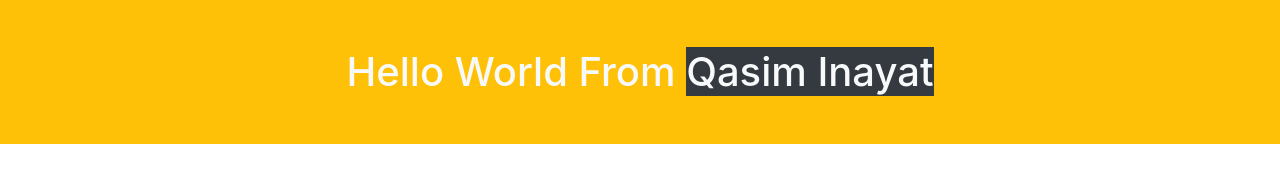
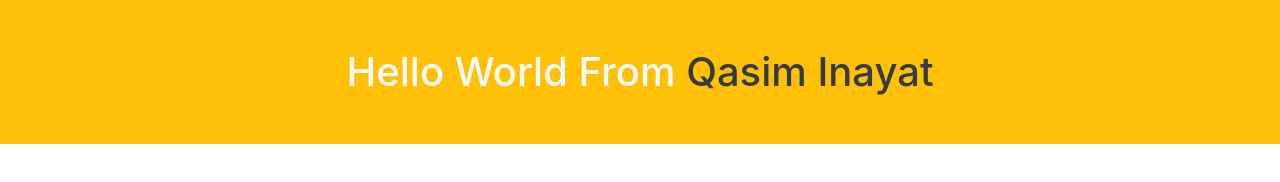
Before and after one commit to QasimInayat/bootcampclass1, a plain HTML site: page index.html in a window 1280 px wide. Drawn offline with nearby package versions, Linux system fonts and the light colour scheme.

Commit message:
Surge Change

```diff
--- a/index.html
+++ b/index.html
@@ -12,7 +12,7 @@
         <div class="container">
             <div class="row">
                 <div class="col-md-12 text-center">
-                    <h1 class="text-light mt-5 mb-5">Hello World From <span class="bg-dark">Qasim Inayat</span></h1>
+                    <h1 class="text-light mt-5 mb-5">Hello World From <span class="text-dark">Qasim Inayat</span></h1>
                 </div>
             </div>
         </div>
```
